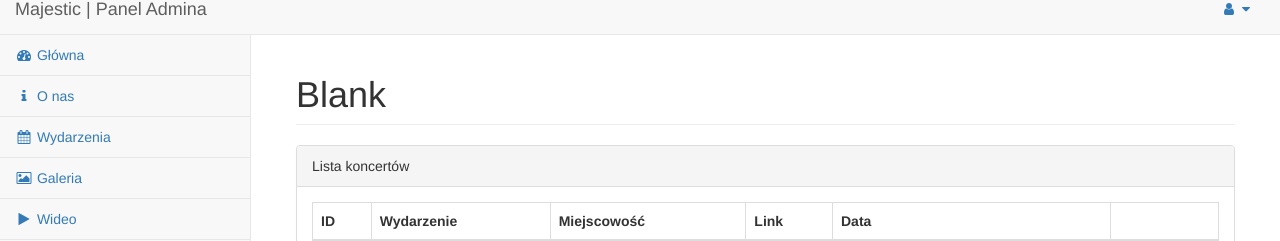
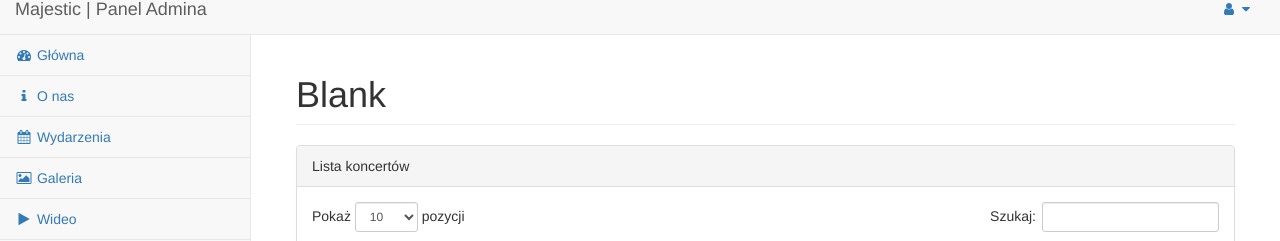
Before and after one commit to mareksl/majestic, a PHP site: page /majestic/admin/contact.php in a window 1280 px wide. Shown: the part 16-257 px from the top of the page. Run offline with PHP 8.4, Linux system fonts and the light colour scheme; the visitor is signed in with stand-in values (Sample User, id 1); tables that the repository leaves empty or names only in its code hold one stand-in row (values such as "Sample post"); data that the repository does not hold is empty.

Commit message:
170320_2315

```diff
--- a/admin/contact.php
+++ b/admin/contact.php
@@ -6,6 +6,8 @@
     <meta name="viewport" content="width=device-width, initial-scale=1.0" />
     <title>Majestic | Admin Panel</title>
     <?php require_once 'stylesheets.php'; ?>
+    <link href="css/dataTables.bootstrap.css" rel="stylesheet">
+    <link href="css/dataTables.responsive.css" rel="stylesheet">
 </head>
 
 <body>
@@ -25,20 +27,19 @@
                         <div class="panel panel-default">
                             <div class="panel-heading">Lista koncertów</div>
                             <div class="panel-body">
-                                <table width="100%" class="table table-striped table-bordered table-hover" id="eventTable">
+                                <table width="100%" class="table table-striped table-bordered table-hover" id="contactTable">
                                     <thead>
                                         <tr>
                                             <th>ID</th>
-                                            <th>Wydarzenie</th>
-                                            <th>Miejscowość</th>
-                                            <th>Link</th>
-                                            <th>Data</th>
+                                            <th>Osoba</th>
+                                            <th>Email</th>
+                                            <th>Telefon</th>
                                             <th></th>
                                         </tr>
                                     </thead>
                                     <tbody>
                                         <?php
-                                $sql = 'SELECT * FROM tbl_events';
+                                $sql = 'SELECT * FROM tbl_contact';
                                 $result = $conn->query($sql);
                                     while ($row = $result->fetch_assoc()) {
                                         ?>
@@ -47,54 +48,48 @@
                                                 <?php echo $row['ID']; ?>
                                             </td>
                                             <td>
-                                                <?php echo $row['venue']; ?>
+                                                <?php echo $row['person']; ?>
                                             </td>
                                             <td>
-                                                <?php echo $row['city']; ?>
+                                                <?php echo $row['email']; ?>
                                             </td>
                                             <td>
-                                                <?php echo $row['link']; ?>
+                                                <?php echo $row['phone']; ?>
                                             </td>
                                             <td>
-                                                <?php echo $row['date']; ?>
+                                                <a href="#" data-toggle="modal" data-target="#EditContact_<?php echo $row['ID']; ?>"><span class="fa fa-fw fa-pencil"></span></a>
+                                                <a href="#" data-toggle="modal" data-target="#DeleteContact_<?php echo $row['ID']; ?>"><span class="fa fa-fw fa-trash"></span></a>
                                             </td>
-                                            <td>
-                                                <a href="#" data-toggle="modal" data-target="#EditEvent_<?php echo $row['ID']; ?>"><span class="fa fa-fw fa-pencil"></span></a>
-                                                <a href="#" data-toggle="modal" data-target="#DeleteEvent_<?php echo $row['ID']; ?>"><span class="fa fa-fw fa-trash"></span></a>
-                                            </td>
-                                            <div class="modal fade" id="EditEvent_<?php echo $row['ID']; ?>" tabindex="-1" role="dialog" aria-labelledby="myModalLabel" aria-hidden="true">
+                                            <div class="modal fade" id="EditContact_<?php echo $row['ID']; ?>" tabindex="-1" role="dialog" aria-labelledby="myModalLabel" aria-hidden="true">
                                                 <div class="modal-dialog">
                                                     <div class="modal-content">
                                                         <div class="modal-header">
                                                             <button type="button" class="close" data-dismiss="modal" aria-hidden="true">&times;</button>
-                                                            <h4 class="modal-title" id="myModalLabel">Edytuj wydarzenie</h4>
+                                                            <h4 class="modal-title" id="myModalLabel">Edytuj kontakt</h4>
                                                         </div>
                                                         <div class="modal-body">
                                                             <div class="form-group">
-                                                                <form role="form" action="process.php" method="post" id="edit_event_<?php echo $row['ID']; ?>" name="form-edit-event">
-                                                                    <input type="hidden" name="process" value="add_event">
+                                                                <form id="edit_contact_<?php echo $row['ID']; ?>" name="form-edit-contact">
+                                                                    <input type="hidden" name="process" value="edit_contact">
+                                                                    <input type="hidden" name="id" value="<?php echo $row['ID']; ?>">
                                                                     <div class="form-group">
-                                                                        <label>Wydarzenie: </label>
-                                                                        <input class="form-control" name="event" placeholder="Wydarzenie" required value="<?php echo $row['venue']; ?>" />
+                                                                        <label>Osoba: </label>
+                                                                        <input class="form-control" name="person" placeholder="Osoba" required value="<?php echo $row['person']; ?>" />
                                                                     </div>
                                                                     <div class="form-group">
-                                                                        <label>Miejscowość: </label>
-                                                                        <input class="form-control" name="city" placeholder="Miejscowość" required value="<?php echo $row['city']; ?>"/>
+                                                                        <label>Email: </label>
+                                                                        <input class="form-control" name="email" placeholder="Email" required value="<?php echo $row['email']; ?>"/>
                                                                     </div>
                                                                     <div class="form-group">
-                                                                        <label>Link: </label>
-                                                                        <input class="form-control" name="link" placeholder="Link" required value="<?php echo $row['link']; ?>"/>
-                                                                    </div>
-                                                                    <div class="form-group">
-                                                                        <label>Data: </label>
-                                                                        <input type="text" class="form-control datetimepicker" name="date" id="datetimepicker" placeholder="YYYY-MM-DD HH:mm:SS" required value="<?php echo $row['date']; ?>"/>
+                                                                        <label>Telefon: </label>
+                                                                        <input class="form-control" name="phone" placeholder="Telefon" required value="<?php echo $row['phone']; ?>"/>
                                                                     </div>
                                                                 </form>
                                                             </div>
                                                         </div>
                                                         <div class="modal-footer">
-                                                            <button type="button" class="btn btn-default" data-dismiss="modal">Close</button>
-                                                            <button type="submit" class="btn btn-primary" form="edit_link_<?php echo $row[' ID ']; ?>">Edit Link</button>
+                                                            <button type="button" class="btn btn-default" data-dismiss="modal">Zamknij</button>
+                                                            <button type="submit" class="btn btn-primary" form="edit_contact_<?php echo $row['ID']; ?>">Edytuj kontakt</button>
                                                         </div>
                                                     </div>
                                                     <!-- /.modal-content -->
@@ -102,39 +97,34 @@
                                                 <!-- /.modal-dialog -->
                                             </div>
                                             <!-- /.modal -->
-                                            <div class="modal fade" id="DeleteEvent_<?php echo $row['ID']; ?>" tabindex="-1" role="dialog" aria-labelledby="myModalLabel" aria-hidden="true">
+                                            <div class="modal fade" id="DeleteContact_<?php echo $row['ID']; ?>" tabindex="-1" role="dialog" aria-labelledby="myModalLabel" aria-hidden="true">
                                                 <div class="modal-dialog">
                                                     <div class="modal-content">
                                                         <div class="modal-header">
                                                             <button type="button" class="close" data-dismiss="modal" aria-hidden="true">&times;</button>
-                                                            <h4 class="modal-title" id="myModalLabel">Usuń wydarzenie</h4>
+                                                            <h4 class="modal-title" id="myModalLabel">Usuń kontakt</h4>
                                                         </div>
                                                         <div class="modal-body">
                                                             <div class="form-group">
-                                                                <form role="form" action="process.php" method="post" class="" id="delete_link_<?php echo $row['ID']; ?>">
-                                                                    <input type="hidden" name="process" value="delete_link">
+                                                                <form name="form-delete-contact" id="delete_contact_<?php echo $row['ID']; ?>">
+                                                                    <input type="hidden" name="process" value="delete_contact">
                                                                     <input type="hidden" name="id" value="<?php echo $row['ID']; ?>">
-                                                                    <div class="alert alert-warning">Czy na pewno chcesz usunąć to wydarzenie? </div>
+                                                                    <div class="alert alert-warning">Czy na pewno chcesz usunąć ten kontakt? </div>
                                                                     <div class="well">
-                                                                        <h4><?php echo $row['venue']; ?></h4>
+                                                                        <h4><?php echo $row['person']; ?></h4>
                                                                         <p>
-                                                                            <?php echo $row['city']; ?>
+                                                                            <?php echo $row['email']; ?>
                                                                         </p>
                                                                         <p>
-                                                                            <?php echo $row['date']; ?>
-                                                                        </p>
-                                                                        <p>
-                                                                            <a href="<?php echo(parse_url($row['link'], PHP_URL_SCHEME) ? '' : 'http://').$row['link']; ?>">
-                                                                                <?php echo $row['link']; ?>
-                                                                            </a>
+                                                                            <?php echo $row['phone']; ?>
                                                                         </p>
                                                                     </div>
                                                                 </form>
                                                             </div>
                                                         </div>
                                                         <div class="modal-footer">
-                                                            <button type="button" class="btn btn-default" data-dismiss="modal">Close</button>
-                                                            <button type="submit" class="btn btn-primary" form="delete_link_<?php echo $row['ID']; ?>">Delete Link</button>
+                                                            <button type="button" class="btn btn-default" data-dismiss="modal">Zamknij</button>
+                                                            <button type="submit" class="btn btn-primary" form="delete_contact_<?php echo $row['ID']; ?>">Usuń kontakt</button>
                                                         </div>
                                                     </div>
                                                     <!-- /.modal-content -->
@@ -149,7 +139,7 @@
                                 </table>
                             </div>
                             <div class="panel-footer">
-                                <button type="button" class="btn btn-primary btn-lg btn-block" data-toggle="modal" data-target="#AddEvent">Dodaj Wydarzenie</button>
+                                <button type="button" class="btn btn-primary btn-lg btn-block" data-toggle="modal" data-target="#AddContact">Dodaj kontakt</button>
                             </div>
                         </div>
 
@@ -164,7 +154,72 @@
 
     </div>
     <!-- /#wrapper -->
+    <div class="modal fade" id="AddContact" tabindex="-1" role="dialog" aria-labelledby="myModalLabel" aria-hidden="true">
+        <div class="modal-dialog">
+            <div class="modal-content">
+                <div class="modal-header">
+                    <button type="button" class="close" data-dismiss="modal" aria-hidden="true">&times;</button>
+                    <h4 class="modal-title" id="myModalLabel">Dodaj kontakt</h4>
+                </div>
+                <div class="modal-body">
+                    <div class="form-group">
+                        <form role="form" action="process.php" method="post" id="add_contact" name="form-add-cont">
+                            <input type="hidden" name="process" value="add_contact">
+                            <div class="form-group">
+                                <label>Osoba: </label>
+                                <input class="form-control" name="person" placeholder="Osoba" required />
+                            </div>
+                            <div class="form-group">
+                                <label>Mail: </label>
+                                <input class="form-control" name="email" placeholder="Mail" required />
+                            </div>
+                            <div class="form-group">
+                                <label>Telefon: </label>
+                                <input class="form-control" name="phone" placeholder="Telefon" required />
+                            </div>
+                        </form>
+                    </div>
+                </div>
+                <div class="modal-footer">
+                    <button type="button" class="btn btn-default" data-dismiss="modal">Zamknij</button>
+                    <button type="submit" class="btn btn-primary" form="add_contact">Dodaj kontakt</button>
+                </div>
+            </div>
+            <!-- /.modal-content -->
+        </div>
+        <!-- /.modal-dialog -->
+    </div>
+    <!-- /.modal -->
+
     <?php require_once 'scripts.php'; ?>
+    <script src="js/jquery.dataTables.min.js" charset="utf-8"></script>
+    <script src="js/dataTables.bootstrap.min.js" charset="utf-8"></script>
+    <script src="js/dataTables.responsive.js" charset="utf-8"></script>
+    <script src="js/edit_info.js" charset="utf-8"></script>
+    <script>
+        $(document).ready(function() {
+            window.table = $('#contactTable').DataTable({
+                responsive: true,
+                "order": [
+                    [0, 'asc']
+                ],
+                "columns": [
+                    null,
+                    null,
+                    null,
+                    null,
+                    {
+                        "type": "html",
+                        "width": "25px",
+                        "orderable": false
+                    }
+                ],
+                "language": {
+                    "url": "js/langpl.json"
+                }
+            });
+        });
+    </script>
     <?php $conn->close(); ?>
 </body>
 
--- a/admin/events.php
+++ b/admin/events.php
@@ -96,8 +96,8 @@
                                                             </div>
                                                         </div>
                                                         <div class="modal-footer">
-                                                            <button type="button" class="btn btn-default" data-dismiss="modal">Close</button>
-                                                            <button type="submit" class="btn btn-primary" form="edit_event_<?php echo $row['ID']; ?>">Edit Link</button>
+                                                            <button type="button" class="btn btn-default" data-dismiss="modal">Zamknij</button>
+                                                            <button type="submit" class="btn btn-primary" form="edit_event_<?php echo $row['ID']; ?>">Edytuj wydarzenie</button>
                                                         </div>
                                                     </div>
                                                     <!-- /.modal-content -->
--- a/admin/navigation.php
+++ b/admin/navigation.php
@@ -39,7 +39,7 @@ if (!isset($_SESSION['login_user'])) {
                 <li><a href="#"><i class="fa fa-gear fa-fw"></i> Settings</a>
                 </li>
                 <li class="divider"></li>
-                <li><a href="login.html"><i class="fa fa-sign-out fa-fw"></i> Logout</a>
+                <li><a href="logout.php"><i class="fa fa-sign-out fa-fw"></i> Logout</a>
                 </li>
             </ul>
             <!-- /.dropdown-user -->
--- a/css/main.css
+++ b/css/main.css
@@ -661,7 +661,6 @@ nav {
       box-shadow: 0 1rem 0.5rem -1rem rgba(35, 31, 32, 0.5); }
 
 .modal-background {
-  opacity: 1;
   justify-content: center;
   align-items: center;
   transition: .4s;
--- a/css/main.scss
+++ b/css/main.scss
@@ -546,7 +546,7 @@ nav {
 }
 
 .modal-background {
-  opacity: 1;
+  // opacity: 1;
   justify-content: center;
   align-items: center;
   transition: .4s;
```
Also changed, not shown: admin/logout.php (added, +7 -0 lines), admin/process.php (+49 -1 lines), index.php (+34 -16 lines), 1 other file.
